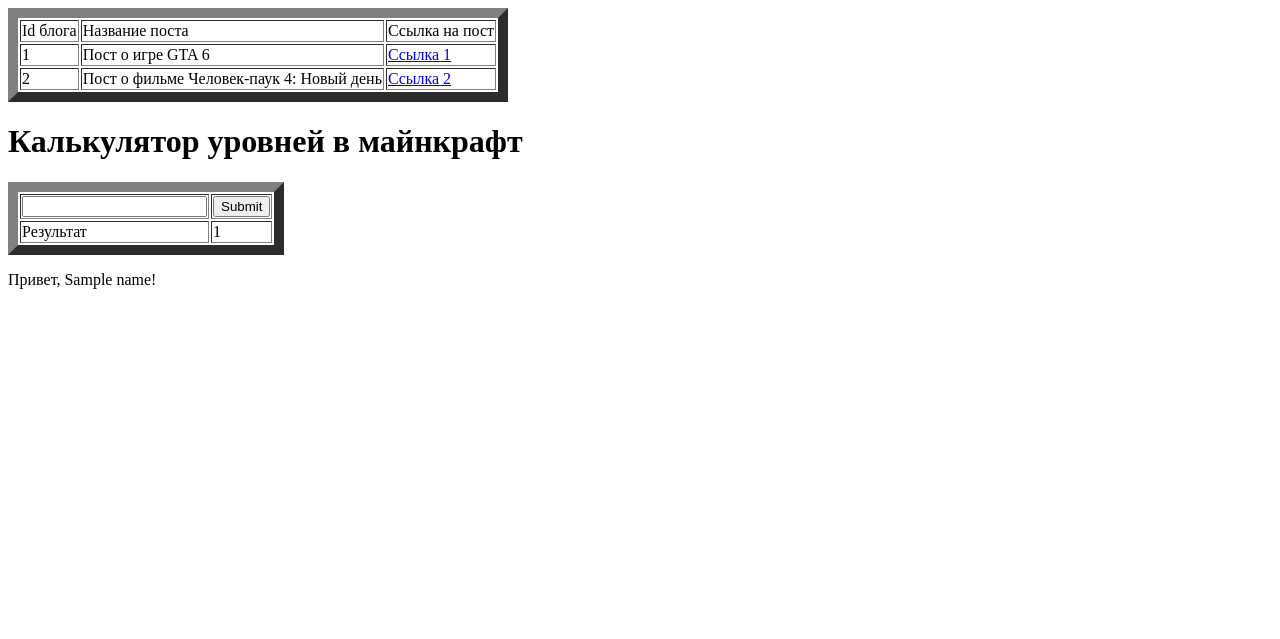
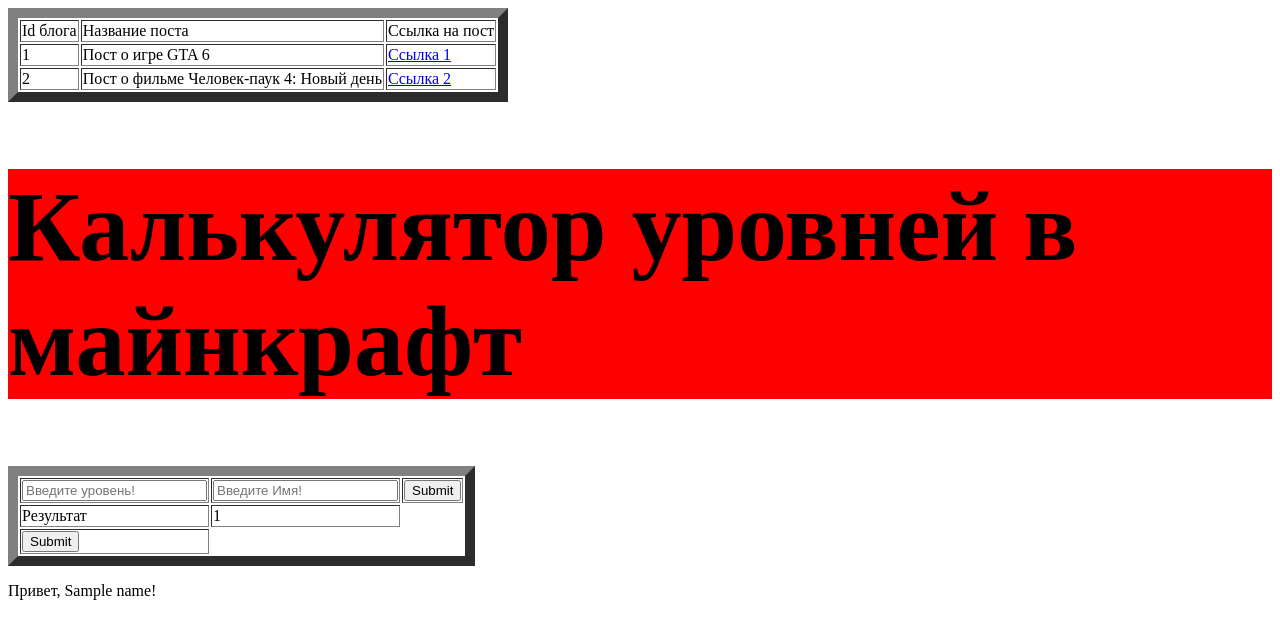
Before and after one commit to lap-Dmitry/calculoator-1938, a Flask app: template templates/index.html in a window 1280 px wide. Shown: the top 639 px of the page. Run offline with Flask 3, Linux system fonts and the light colour scheme; the template is opened without the code that fills it: most values are stand-ins (such as "Sample title", 1, 10 or a date in 2020).

Commit message:
Add files via upload

```diff
--- a/main.py
+++ b/main.py
@@ -7,10 +7,12 @@ app = Flask(__name__)
 @app.route('/', methods=['GET', 'POST'])
 def send_index():
     number = 0
+    new_name = '???'
     if request.method == 'POST':
         number = request.form.get('num')
+        new_name = request.form.get('name')
     number = (int(number) ** 2) + (6 * int(number))
-    return render_template('index.html', num=number)
+    return render_template('index.html', num=number, name=new_name)
 
 
 app.run(debug=True)
--- a/templates/index.html
+++ b/templates/index.html
@@ -1,33 +1,49 @@
 <table border=10>
+
     <tr>
         <td>Id блога</td>
         <td>Название поста</td>
         <td>Ссылка на пост</td>
     </tr>
+
     <tr>
         <td>1</td>
         <td>Пост о игре GTA 6</td>
         <td><a href='/'>Ccылка 1</a></td>
     </tr>
+
     <tr>
         <td>2</td>
         <td>Пост о фильме Человек-паук 4: Новый день</td>
         <td><a href='/'>Ccылка 2</a></td>
     </tr>
+
 </table>
 
 
-<h1>Калькулятор уровней в майнкрафт</h1>
+<h1 style="background-color: red; font-size: 100px;">Калькулятор уровней в майнкрафт</h1>
+
 <form method="POST">
+
 <table border=10>
+
     <tr>
-        <td><input type="number" name='num'></td>
+        <td><input type="number" name='num' placeholder="Введите уровень!" required></td>
+        <td><input type="text" name='name'placeholder="Введите Имя!" required></td>
         <td><input type="submit"></td>
     </tr>
+
     <tr>
         <td>Результат</td>
         <td> {{ num }} </td>
+    </tr>
+
+    <tr>
+        <td><input type="submit"></td>
+    </tr>
+
 </table>
+
 </form>
 
-<p>Привет, {{ name }}!</p>
+<p>Привет, {{ name.capitalize() }}!</p>
```
